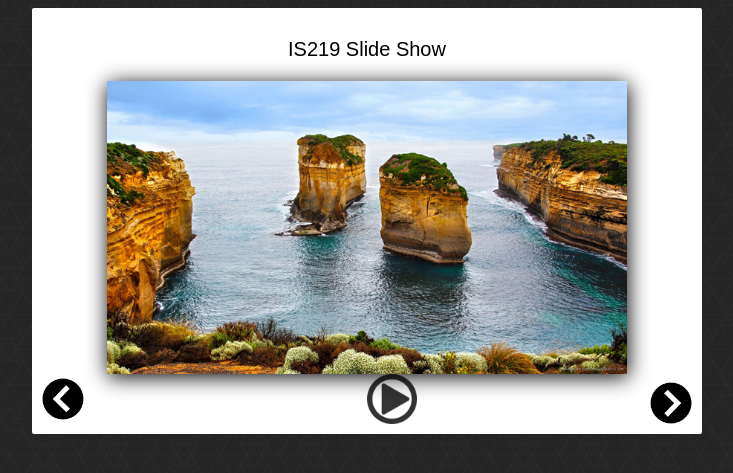
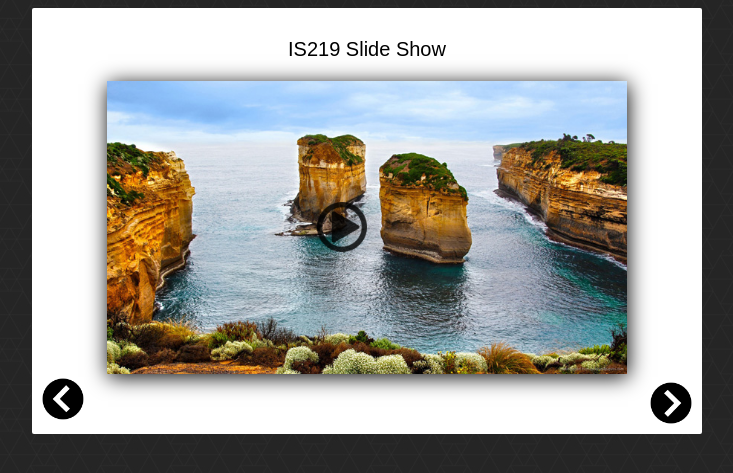
Before and after one commit to Bailiffjr/is219s16Bailiff-p2, a PHP site: page /index.html in a window 1280 px wide. Shown: the top 473 px of the page, without its empty margins (273-1006 px from the left). Run offline with PHP 8.4, Linux system fonts and the light colour scheme; grey boxes labelled with a size stand in for pictures from a placeholder-image service; some libraries are stand-ins or nearby versions.

Commit message:
Update style.css

```diff
--- a/style.css
+++ b/style.css
@@ -34,9 +34,9 @@ body {
 	position: absolute;
 	z-index: 3;
 	opacity: .8;
-    	left:50%;
 	margin: auto;
-	bottom:0px;
+	bottom:50%;
+	right:50%;
 }
 
 .thumbnail {
```
